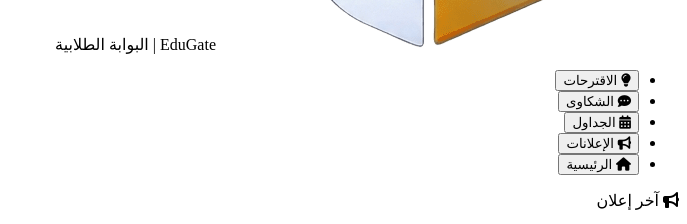
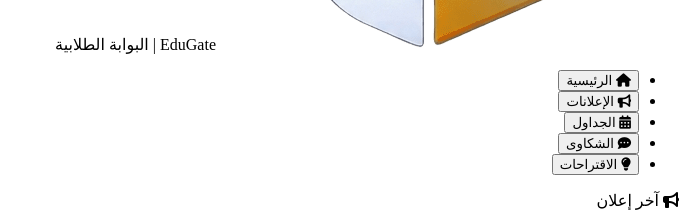
Before and after one commit to kareem-mohamed-WD/EduGate-, a React (Vite) app: page / in a window 1280 px wide. Shown: the part 408-632 px from the top of the page, without its empty margins (593-1280 px from the left). Built offline with nearby package versions, Linux system fonts and the light colour scheme; the HTML template or start-up script is replaced by a standard one.

Commit message:
Save local changes

```diff
--- a/src/Components/Navbar.jsx
+++ b/src/Components/Navbar.jsx
@@ -2,22 +2,24 @@ import { useState } from "react";
 
 const Navbar = ({ padgs, setPadgs }) => {
   const [isOpen, setIsOpen] = useState(false);
-  const links = ["الاقترحات", "الشكاوى", "الجداول", "الإعلانات", "الرئيسية"];
 
   const linkIcons = {
-    الاقترحات: "fa-lightbulb",
+    الرئيسية: "fa-house",
+    الإعلانات: "fa-bullhorn",
+    الجداول: "fa-calendar-days",
     الشكاوى: "fa-comment-dots",
-    الجداول: "fa-calendar-days",
-    الإعلانات: "fa-bullhorn",
-    الرئيسية: "fa-house",
+    الاقتراحات: "fa-lightbulb",
   };
+
+  const links = Object.keys(linkIcons);
 
   return (
     <nav className="custom-navbar">
       <div className="navbar-container">
         <button className="menu-btn" onClick={() => setIsOpen(!isOpen)}>
-          <i className={`fa-solid ${isOpen ? "fa-xmark" : "fa-bars"}`}></i>{" "}
+          <i className={`fa-solid ${isOpen ? "fa-xmark" : "fa-bars"}`}></i>
         </button>
+
         <div className="navbar-brand" onClick={() => setPadgs("الرئيسية")}>
           <img
             className="Website-icon"
```
